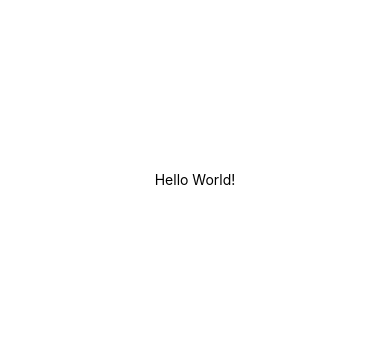
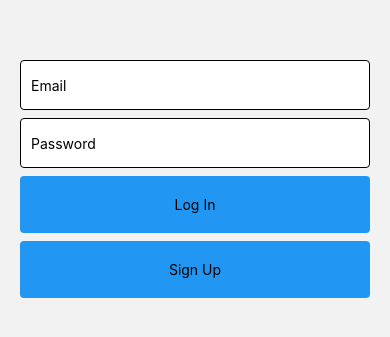
Before and after one commit to ziyuan100/portal, a React Native app: screen /Login in a window 390 px wide. Shown: the part 243-580 px from the top of the page. Built offline with nearby package versions, Linux system fonts and the light colour scheme; no server answers.

Commit message:
basic email/password auth implementation with firebase + navigation

```diff
--- a/App.js
+++ b/App.js
@@ -1,20 +1,44 @@
-import { StatusBar } from 'expo-status-bar';
-import { StyleSheet, Text, View } from 'react-native';
+import { NavigationContainer } from '@react-navigation/native';
+import { createNativeStackNavigator } from '@react-navigation/native-stack';
+import { useEffect, useState } from 'react';
+import { onAuthStateChanged } from 'firebase/auth';
+import { FIREBASE_AUTH } from './firebaseConfig';
+
+import Login from './app/screens/Login';
+import Home from './app/screens/Home';
+import Profile from './app/screens/Profile';
+
+
+const Stack = createNativeStackNavigator();
+const InsideStack = createNativeStackNavigator();
+
+function InsideLayout() {
+  return (
+    <InsideStack.Navigator>
+      <InsideStack.Screen name="Home" component={Home} />
+      <InsideStack.Screen name="Profile" component={Profile} />
+    </InsideStack.Navigator>
+  )
+}
 
 export default function App() {
+  const [user, setUser] = useState(null);
+  useEffect(() => {
+    onAuthStateChanged(FIREBASE_AUTH, user => {
+      console.log("user", user);
+      setUser(user);
+    })
+  })
   return (
-    <View style={styles.container}>
-      <Text>Hello World!</Text>
-      <StatusBar style="auto" />
-    </View>
+    <NavigationContainer>
+      <Stack.Navigator initialRouteName='Login'>
+        {user ? (
+          <Stack.Screen name='Inside' component={InsideLayout} options={{ headerShown: false }}/>
+        ): (
+          <Stack.Screen name='Login' component={Login} options={{ headerShown: false }}/>
+        )}
+
+      </Stack.Navigator>
+    </NavigationContainer>
   );
 }
-
-const styles = StyleSheet.create({
-  container: {
-    flex: 1,
-    backgroundColor: '#fff',
-    alignItems: 'center',
-    justifyContent: 'center',
-  },
-});
--- /dev/null
+++ b/app/screens/Home.js
@@ -0,0 +1,42 @@
+import { View, Text, Pressable, StyleSheet } from 'react-native'
+import React from 'react'
+import { FIREBASE_AUTH } from '../../firebaseConfig';
+
+const Home = ({ navigation }) => {
+  return (
+    <View>
+        <Pressable onPress={() => navigation.navigate("Profile")} style={styles.button}><Text>Profile</Text></Pressable>
+        <Pressable onPress={() => FIREBASE_AUTH.signOut()} style={styles.button}><Text>Logout</Text></Pressable>
+    </View>
+  )
+}
+
+export default Home
+
+
+const styles = StyleSheet.create({
+    container: {
+        marginHorizontal: 20,
+        flex: 1,
+        justifyContent: "center"
+    },
+    input: {
+        marginVertical: 4,
+        height: 50,
+        borderWidth: 1,
+        borderRadius: 4,
+        padding: 10,
+        backgroundColor: "#fff"
+    },
+    button: {
+        alignItems: 'center',
+        justifyContent: 'center',
+
+        paddingVertical: 20,
+        paddingHorizontal: 32,
+        borderRadius: 4,
+        elevation: 3,
+        marginVertical: 4,
+        backgroundColor: '#2196F3',
+    }
+})
--- /dev/null
+++ b/app/screens/Login.js
@@ -0,0 +1,81 @@
+import { View, Text, StyleSheet, TextInput, ActivityIndicator, Pressable } from 'react-native'
+import { useState } from 'react';
+import React from 'react'
+import { FIREBASE_AUTH } from '../../firebaseConfig';
+import { createUserWithEmailAndPassword, signInWithEmailAndPassword } from 'firebase/auth';
+
+const Login = () => {
+    const [email, setEmail] = useState("");
+    const [password, setPassword] = useState("");
+    const [loading, setLoading] = useState(false);
+    const auth = FIREBASE_AUTH;
+
+    const signIn = async () => {
+        setLoading(true);
+        try {
+            const res = await signInWithEmailAndPassword(auth, email, password);
+            console.log(res);
+        } catch (err) {
+            console.log(err);
+            alert("Sign In Failed: " + err.message);
+        } finally {
+            setLoading(false);
+        }
+    }
+
+    const signUp = async () => {
+        setLoading(true);
+        try {
+            const res = await createUserWithEmailAndPassword(auth, email, password);
+            console.log(res);
+        } catch (err) {
+            console.log(err);
+            alert("Sign Up Failed: " + err.message);
+        } finally {
+            setLoading(false);
+        }
+    }
+
+    return (
+        <View style={styles.container}>
+            <TextInput value={email} style={styles.input} placeholder='Email' autoCapitalize='none' onChangeText={text => setEmail(text)}></TextInput>
+            <TextInput secureTextEntry={true} value={password} style={styles.input} placeholder='Password' autoCapitalize='none' onChangeText={text => setPassword(text)}></TextInput>
+
+            { loading ?
+            <ActivityIndicator size="large" color="#0000ff" /> :
+            <>
+                <Pressable onPress={signIn} style={styles.button}><Text>Log In</Text></Pressable>
+                <Pressable onPress={signUp} style={styles.button}><Text>Sign Up</Text></Pressable>
+            </>}
+        </View>
+    )
+}
+
+export default Login;
+
+const styles = StyleSheet.create({
+    container: {
+        marginHorizontal: 20,
+        flex: 1,
+        justifyContent: "center"
+    },
+    input: {
+        marginVertical: 4,
+        height: 50,
+        borderWidth: 1,
+        borderRadius: 4,
+        padding: 10,
+        backgroundColor: "#fff"
+    },
+    button: {
+        alignItems: 'center',
+        justifyContent: 'center',
+
+        paddingVertical: 20,
+        paddingHorizontal: 32,
+        borderRadius: 4,
+        elevation: 3,
+        marginVertical: 4,
+        backgroundColor: '#2196F3',
+    }
+})
--- /dev/null
+++ b/app/screens/Profile.js
@@ -0,0 +1,12 @@
+import { View, Text } from 'react-native'
+import React from 'react'
+
+const Profile = () => {
+  return (
+    <View>
+      <Text>My Profile</Text>
+    </View>
+  )
+}
+
+export default Profile
--- a/firebaseConfig.js
+++ b/firebaseConfig.js
@@ -1,7 +1,7 @@
 import { initializeApp } from 'firebase/app';
 
 // Optionally import the services that you want to use
-// import {...} from "firebase/auth";
+import { getAuth } from "firebase/auth";
 import { get, getDatabase } from "firebase/database";
 // import {...} from "firebase/firestore";
 // import {...} from "firebase/functions";
@@ -9,17 +9,18 @@ import { get, getDatabase } from "firebase/database";
 
 // Initialize Firebase
 const firebaseConfig = {
-  apiKey: 'api-key',
-  authDomain: 'project-id.firebaseapp.com',
-  databaseURL: 'https://portal-d6a13-default-rtdb.asia-southeast1.firebasedatabase.app  ',
-  projectId: 'project-id',
-  storageBucket: 'project-id.appspot.com',
-  messagingSenderId: 'sender-id',
-  appId: 'app-id',
-  measurementId: 'G-measurement-id',
+  apiKey: "AIzaSyDUGdDwaD6n_-AUn91Mu436m2zdv4cGKio",
+  authDomain: "portal-d6a13.firebaseapp.com",
+  databaseURL: "https://portal-d6a13-default-rtdb.asia-southeast1.firebasedatabase.app",
+  projectId: "portal-d6a13",
+  storageBucket: "portal-d6a13.appspot.com",
+  messagingSenderId: "21131653481",
+  appId: "1:21131653481:web:ab8f4ac5d2e2c2178fcdf8",
+  measurementId: "G-BGER8FPF3S"
 };
 
-const app = initializeApp(firebaseConfig);
-const database = getDatabase(app);
+export const FIREBASE_APP = initializeApp(firebaseConfig);
+export const FIREBASE_DB = getDatabase(FIREBASE_APP);
+export const FIREBASE_AUTH = getAuth(FIREBASE_APP);
 // For more information on how to access Firebase in your project,
 // see the Firebase documentation: https://firebase.google.com/docs/web/setup#access-firebase
--- a/package.json
+++ b/package.json
@@ -9,11 +9,15 @@
     "web": "expo start --web"
   },
   "dependencies": {
+    "@react-navigation/native": "^6.1.9",
+    "@react-navigation/native-stack": "^6.9.17",
     "expo": "~50.0.4",
     "expo-status-bar": "~1.11.1",
     "firebase": "^10.7.2",
     "react": "18.2.0",
-    "react-native": "0.73.2"
+    "react-native": "0.73.2",
+    "react-native-screens": "~3.29.0",
+    "react-native-safe-area-context": "4.8.2"
   },
   "devDependencies": {
     "@babel/core": "^7.20.0"
```
Also changed, not shown: 1 other file (tests, documents, lock files or other folders).
